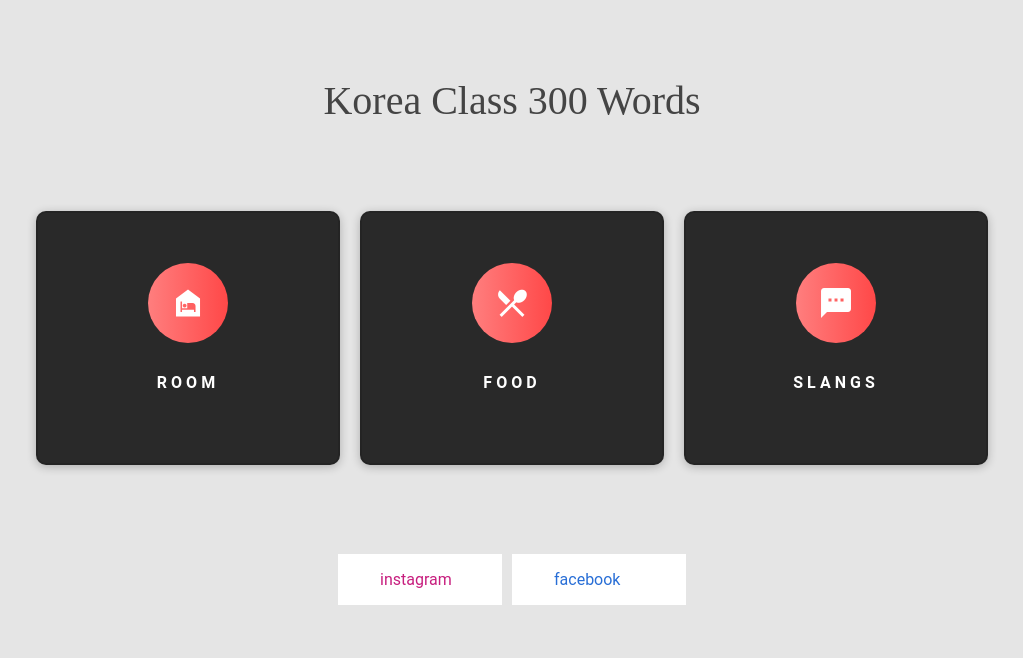
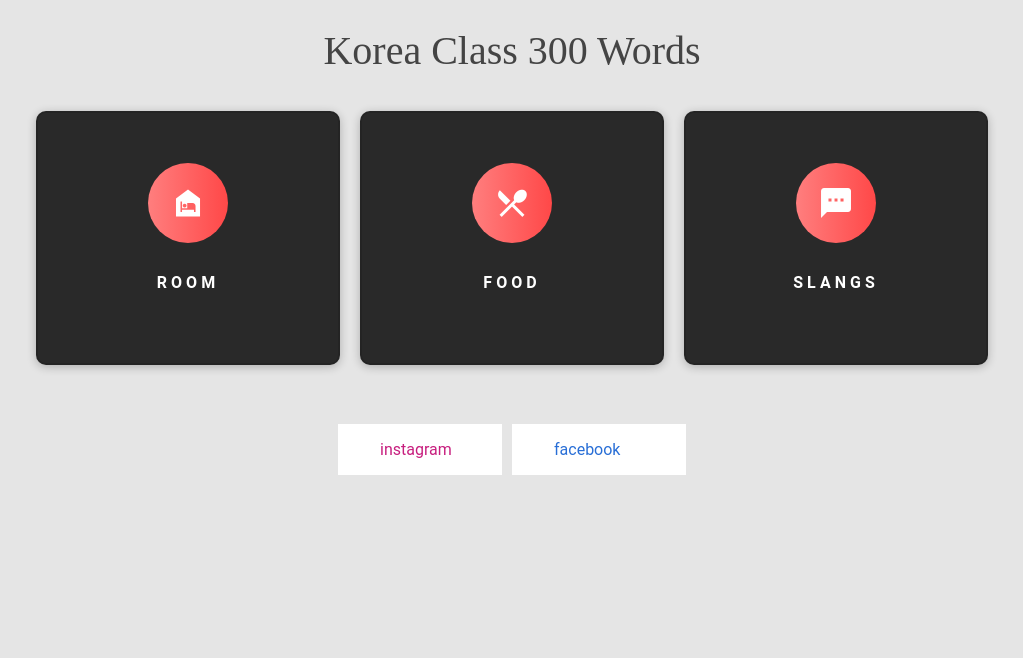
Before and after one commit to spwolf21/KoreanFlashCard, a plain HTML site: page index.html in a window 1280 px wide. Shown: the whole page, without its empty margins (128-1151 px from the left). Drawn offline with Linux system fonts and the light colour scheme.

Commit message:
03-1_mainConfig

```diff
--- a/css/main.css
+++ b/css/main.css
@@ -12,7 +12,6 @@ body {
 }
 
 div h1 {
-  padding-top: 50px;
   font-size: 2.5rem;
   font-family: "Montserrat";
   font-weight: normal;
@@ -40,8 +39,6 @@ div h1 {
   max-width: 1024px;
   width: 100%;
   padding: 0 4%;
-  padding-top: 50px;
-  padding-bottom: 30px;
   margin: 0 auto;
   display: flex;
   justify-content: center;
```
